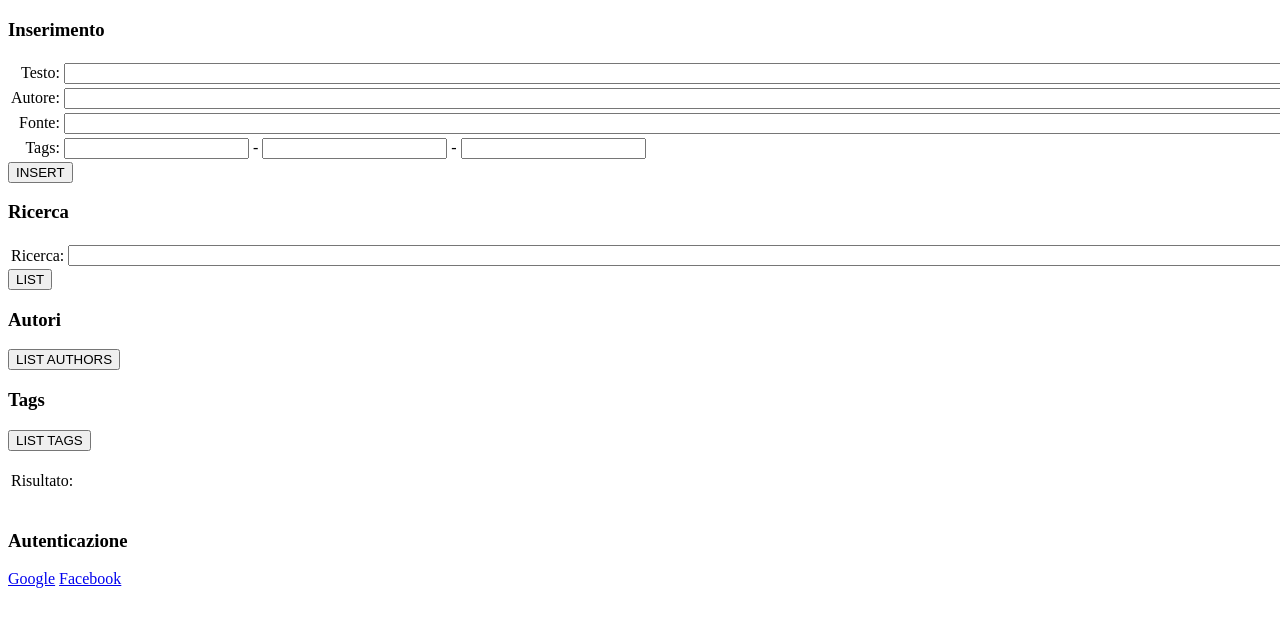
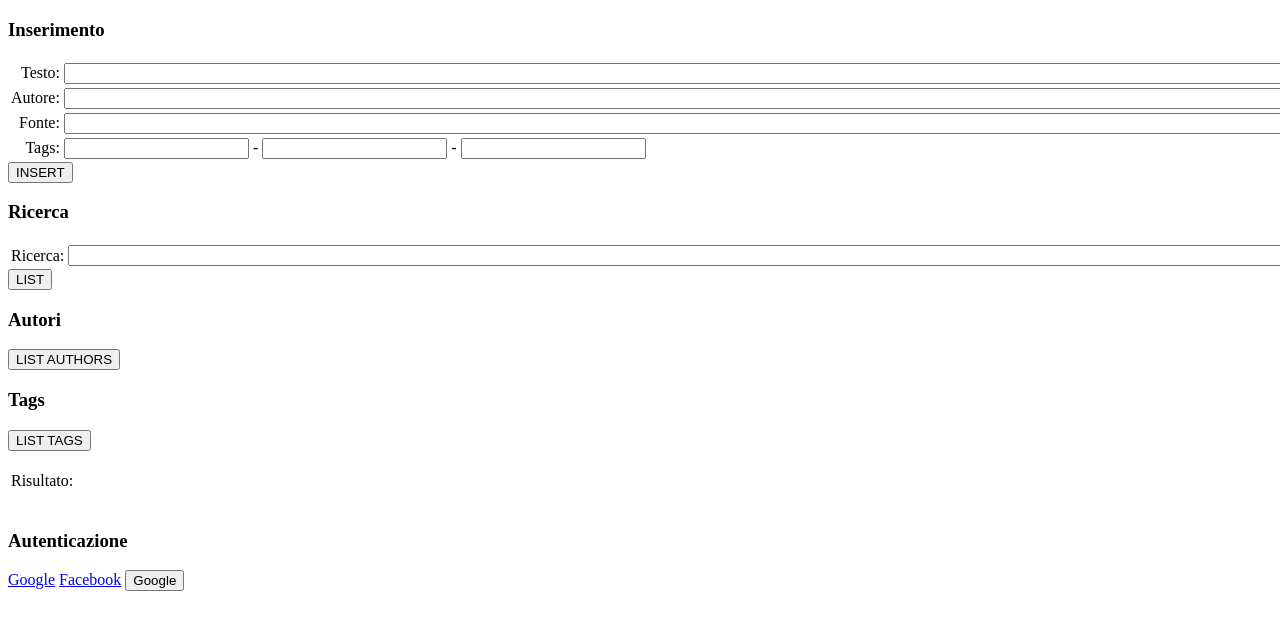
Before and after one commit to Hidden-Karmtech/weQuote-api, a website: page public/testclient/index.html in a window 1280 px wide. Shown: the part 61-690 px from the top of the page. Drawn offline with Linux system fonts and the light colour scheme.

Commit message:
test autenticazione google

```diff
--- a/public/testclient/index.html
+++ b/public/testclient/index.html
@@ -7,6 +7,16 @@
         <script src="bower_components/jquery/dist/jquery.min.js"></script>
         <script type="text/javascript">
             var serverUrl = "/";
+
+            function authGoogle() {
+                $.ajax({
+                    type: "GET",
+                    url: serverUrl + "auth/google",
+                })
+                .done(function(result) {
+                    $("#results").text(JSON.stringify(result));
+                });
+            }
 
             function list() {
                 var search = $("#txtSearch").val();
@@ -162,6 +172,7 @@
         <div>
             <a href="/auth/google">Google</a>
             <a href="/auth/facebook">Facebook</a>
+            <button onclick="authGoogle()">Google</button>
         </div>
 
     </body>
```
